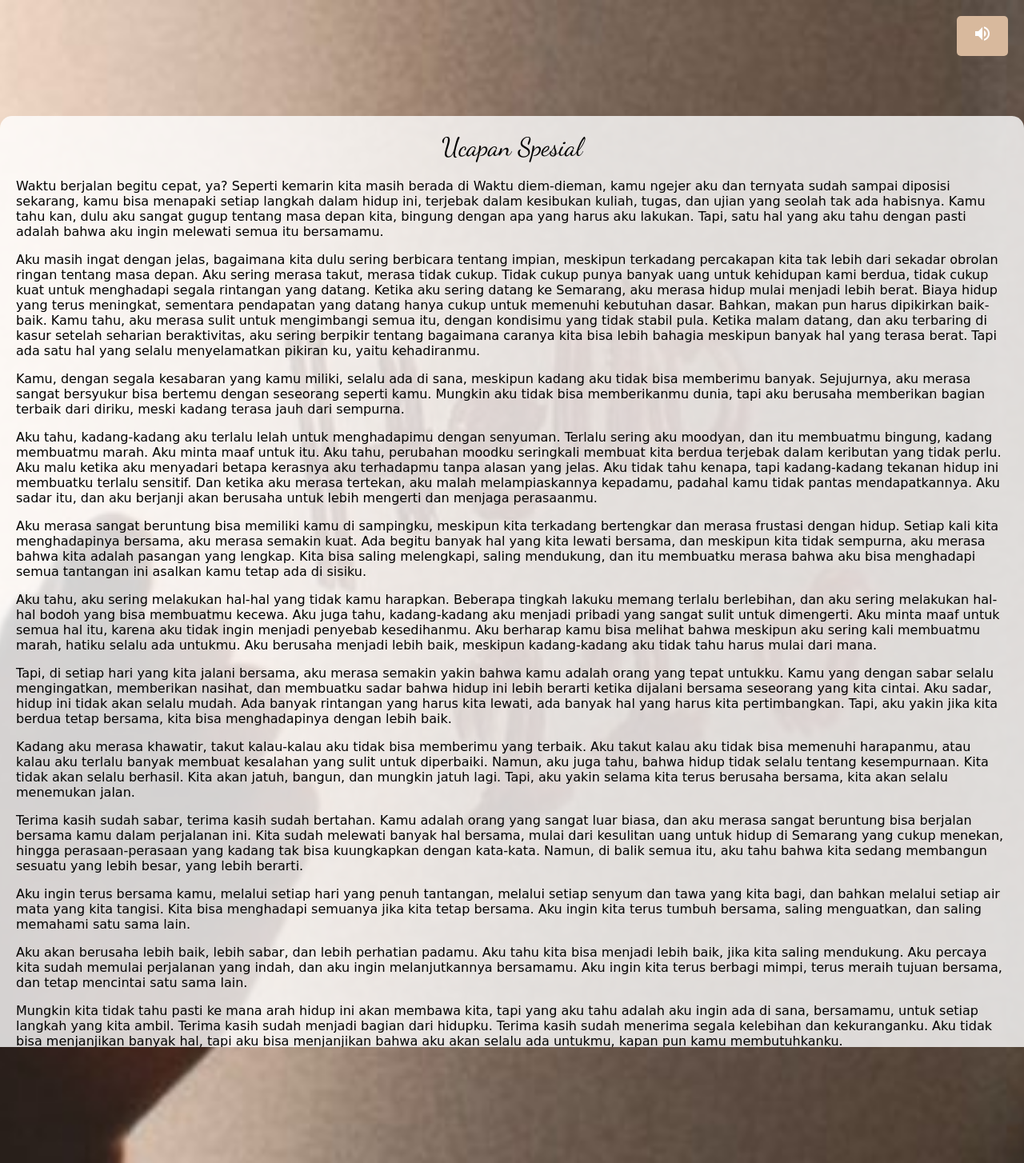
After one commit to AlhaudhyHiro/alhaudhyhiro.github.io, a PHP site: page /main1.html in a window 1280 px wide. The commit adds this page. Shown: the whole page at 80% size. Run offline with PHP 8.4, Linux system fonts and the light colour scheme.

Commit message:
Update patch

```diff
--- /dev/null
+++ b/main1.html
@@ -0,0 +1,55 @@
+<!DOCTYPE html>
+<html lang="en">
+<head>
+    <meta charset="UTF-8">
+    <meta name="viewport" content="width=device-width, initial-scale=1.0">
+    <title>Ulang Tahun Kamu - Slide 1</title>
+    <link href="https://fonts.googleapis.com/css2?family=Dancing+Script&display=swap" rel="stylesheet">
+    <link href="https://fonts.googleapis.com/icon?family=Material+Icons" rel="stylesheet">
+    <link rel="stylesheet" href="style.css">
+</head>
+<body>
+    <div class="slideshow-container">
+        <div class="slide">
+            <div class="container-animation">
+                <div class="text1">Ucapan Spesial</div>
+                <p class="rockybilly-text">Waktu berjalan begitu cepat, ya? Seperti kemarin kita masih berada di Waktu diem-dieman, kamu ngejer aku dan ternyata sudah sampai diposisi sekarang, kamu bisa menapaki setiap langkah dalam hidup ini, terjebak dalam kesibukan kuliah, tugas, dan ujian yang seolah tak ada habisnya. Kamu tahu kan, dulu aku sangat gugup tentang masa depan kita, bingung dengan apa yang harus aku lakukan. Tapi, satu hal yang aku tahu dengan pasti adalah bahwa aku ingin melewati semua itu bersamamu.</p>
+
+                <p class="rockybilly-text">Aku masih ingat dengan jelas, bagaimana kita dulu sering berbicara tentang impian, meskipun terkadang percakapan kita tak lebih dari sekadar obrolan ringan tentang masa depan. Aku sering merasa takut, merasa tidak cukup. Tidak cukup punya banyak uang untuk kehidupan kami berdua, tidak cukup kuat untuk menghadapi segala rintangan yang datang. Ketika aku sering datang ke Semarang, aku merasa hidup mulai menjadi lebih berat. Biaya hidup yang terus meningkat, sementara pendapatan yang datang hanya cukup untuk memenuhi kebutuhan dasar. Bahkan, makan pun harus dipikirkan baik-baik. Kamu tahu, aku merasa sulit untuk mengimbangi semua itu, dengan kondisimu yang tidak stabil pula. Ketika malam datang, dan aku terbaring di kasur setelah seharian beraktivitas, aku sering berpikir tentang bagaimana caranya kita bisa lebih bahagia meskipun banyak hal yang terasa berat. Tapi ada satu hal yang selalu menyelamatkan pikiran ku, yaitu kehadiranmu.</p>
+
+                <p class="rockybilly-text"> Kamu, dengan segala kesabaran yang kamu miliki, selalu ada di sana, meskipun kadang aku tidak bisa memberimu banyak. Sejujurnya, aku merasa sangat bersyukur bisa bertemu dengan seseorang seperti kamu. Mungkin aku tidak bisa memberikanmu dunia, tapi aku berusaha memberikan bagian terbaik dari diriku, meski kadang terasa jauh dari sempurna.</p>
+
+                <p class="rockybilly-text">Aku tahu, kadang-kadang aku terlalu lelah untuk menghadapimu dengan senyuman. Terlalu sering aku moodyan, dan itu membuatmu bingung, kadang membuatmu marah. Aku minta maaf untuk itu. Aku tahu, perubahan moodku seringkali membuat kita berdua terjebak dalam keributan yang tidak perlu. Aku malu ketika aku menyadari betapa kerasnya aku terhadapmu tanpa alasan yang jelas. Aku tidak tahu kenapa, tapi kadang-kadang tekanan hidup ini membuatku terlalu sensitif. Dan ketika aku merasa tertekan, aku malah melampiaskannya kepadamu, padahal kamu tidak pantas mendapatkannya. Aku sadar itu, dan aku berjanji akan berusaha untuk lebih mengerti dan menjaga perasaanmu.</p>
+
+                <p class="rockybilly-text">Aku merasa sangat beruntung bisa memiliki kamu di sampingku, meskipun kita terkadang bertengkar dan merasa frustasi dengan hidup. Setiap kali kita menghadapinya bersama, aku merasa semakin kuat. Ada begitu banyak hal yang kita lewati bersama, dan meskipun kita tidak sempurna, aku merasa bahwa kita adalah pasangan yang lengkap. Kita bisa saling melengkapi, saling mendukung, dan itu membuatku merasa bahwa aku bisa menghadapi semua tantangan ini asalkan kamu tetap ada di sisiku.</p>
+
+                <p class="rockybilly-text">Aku tahu, aku sering melakukan hal-hal yang tidak kamu harapkan. Beberapa tingkah lakuku memang terlalu berlebihan, dan aku sering melakukan hal-hal bodoh yang bisa membuatmu kecewa. Aku juga tahu, kadang-kadang aku menjadi pribadi yang sangat sulit untuk dimengerti. Aku minta maaf untuk semua hal itu, karena aku tidak ingin menjadi penyebab kesedihanmu. Aku berharap kamu bisa melihat bahwa meskipun aku sering kali membuatmu marah, hatiku selalu ada untukmu. Aku berusaha menjadi lebih baik, meskipun kadang-kadang aku tidak tahu harus mulai dari mana.</p>
+
+                <p class="rockybilly-text">Tapi, di setiap hari yang kita jalani bersama, aku merasa semakin yakin bahwa kamu adalah orang yang tepat untukku. Kamu yang dengan sabar selalu mengingatkan, memberikan nasihat, dan membuatku sadar bahwa hidup ini lebih berarti ketika dijalani bersama seseorang yang kita cintai. Aku sadar, hidup ini tidak akan selalu mudah. Ada banyak rintangan yang harus kita lewati, ada banyak hal yang harus kita pertimbangkan. Tapi, aku yakin jika kita berdua tetap bersama, kita bisa menghadapinya dengan lebih baik.</p>
+
+                <p class="rockybilly-text">Kadang aku merasa khawatir, takut kalau-kalau aku tidak bisa memberimu yang terbaik. Aku takut kalau aku tidak bisa memenuhi harapanmu, atau kalau aku terlalu banyak membuat kesalahan yang sulit untuk diperbaiki. Namun, aku juga tahu, bahwa hidup tidak selalu tentang kesempurnaan. Kita tidak akan selalu berhasil. Kita akan jatuh, bangun, dan mungkin jatuh lagi. Tapi, aku yakin selama kita terus berusaha bersama, kita akan selalu menemukan jalan.</p>
+
+                <p class="rockybilly-text">Terima kasih sudah sabar, terima kasih sudah bertahan. Kamu adalah orang yang sangat luar biasa, dan aku merasa sangat beruntung bisa berjalan bersama kamu dalam perjalanan ini. Kita sudah melewati banyak hal bersama, mulai dari kesulitan uang untuk hidup di Semarang yang cukup menekan, hingga perasaan-perasaan yang kadang tak bisa kuungkapkan dengan kata-kata. Namun, di balik semua itu, aku tahu bahwa kita sedang membangun sesuatu yang lebih besar, yang lebih berarti.</p>
+
+                <p class="rockybilly-text">Aku ingin terus bersama kamu, melalui setiap hari yang penuh tantangan, melalui setiap senyum dan tawa yang kita bagi, dan bahkan melalui setiap air mata yang kita tangisi. Kita bisa menghadapi semuanya jika kita tetap bersama. Aku ingin kita terus tumbuh bersama, saling menguatkan, dan saling memahami satu sama lain.</p>
+
+                <p class="rockybilly-text">Aku akan berusaha lebih baik, lebih sabar, dan lebih perhatian padamu. Aku tahu kita bisa menjadi lebih baik, jika kita saling mendukung. Aku percaya kita sudah memulai perjalanan yang indah, dan aku ingin melanjutkannya bersamamu. Aku ingin kita terus berbagi mimpi, terus meraih tujuan bersama, dan tetap mencintai satu sama lain.</p>
+
+                <p class="rockybilly-text">Mungkin kita tidak tahu pasti ke mana arah hidup ini akan membawa kita, tapi yang aku tahu adalah aku ingin ada di sana, bersamamu, untuk setiap langkah yang kita ambil. Terima kasih sudah menjadi bagian dari hidupku. Terima kasih sudah menerima segala kelebihan dan kekuranganku. Aku tidak bisa menjanjikan banyak hal, tapi aku bisa menjanjikan bahwa aku akan selalu ada untukmu, kapan pun kamu membutuhkanku.</p>
+
+                <p class="rockybilly-text">Semoga perjalanan kita yang penuh tantangan ini bisa menjadi kisah indah yang akan kita kenang selamanya. Aku berharap kamu tahu betapa besar perasaanku untukmu, dan betapa aku menghargai setiap detik yang kita habiskan bersama. Kita akan terus berjalan, meski ada rintangan, kita akan tetap bersama. Karena yang terpenting, kita saling mencintai, dan itu adalah sesuatu yang sangat berharga.</p>
+                <a class="next" href="main2.html">Next Slide</a>
+            </div>
+        </div>
+    </div>
+
+    <audio id="audioPlayer" preload="auto">
+        <source src="musik/pam-milad.mp3" type="audio/mpeg">
+    </audio>
+    <button id="muteButton" class="button">
+        <span class="material-icons" id="muteIcon">volume_up</span>
+    </button>
+
+    <script src="script.js"></script>
+</body>
+</html>
--- a/style.css
+++ b/style.css
@@ -17,35 +17,26 @@ body {
 .container {
     position: relative;
     text-align: center;
-    width: 90%; /* Mengurangi lebar untuk memberi ruang */
-    max-width: 800px; /* Membatasi lebar maksimum */
-    background-color: rgba(255, 255, 255, 0.8); /* Latar belakang transparan */
-    padding: 20px; /* Menambahkan padding */
-    border-radius: 15px; /* Membuat sudut membulat */
+    width: 90%;
+    max-width: 800px;
+    background-color: rgba(255, 255, 255, 0.8);
+    padding: 20px;
+    border-radius: 15px;
 }
 
-/* Menata gambar bulat */
+/* Mengatur tampilan gambar di index.html */
 .rounded-image img {
-    width: 200px; /* Pastikan lebar dan tinggi sama */
-    height: 200px; /* Pastikan lebar dan tinggi sama */
+    width: 200px; /* Ukuran lebar gambar */
+    height: 200px; /* Ukuran tinggi gambar */
     border-radius: 50%; /* Membuat gambar bulat */
-    object-fit: cover; /* Memastikan gambar terpotong dengan baik jika tidak proporsional */
-}
-
-/* Menata teks judul */
-h1 {
-    font-size: 2.5em; /* Ukuran font yang lebih besar */
-    color: #333; /* Warna teks yang lebih gelap untuk kontras */
-}
-
-/* Menata teks paragraf */
-p {
-    font-size: 1.2em; /* Ukuran font yang lebih besar untuk keterbacaan */
-    color: #555; /* Warna teks yang lebih lembut */
+    object-fit: cover; /* Memastikan gambar terpotong dengan baik */
 }
 
 /* Tombol dengan efek hover */
 .button {
+    position: fixed;
+    top: 20px;
+    right: 20px;
     padding: 10px 20px;
     font-size: 1.5em;
     color: #fff;
@@ -57,32 +48,31 @@ p {
 
 .button:hover {
     background: #c29d7e;
-    transform: scale(1.05);
 }
 
 /* Mengatur tampilan kontainer animasi */
 .container-animation {
     animation: fadeIn 1s ease-in-out;
-    padding: 20px; /* Padding untuk kontainer */
-    border-radius: 15px; /* Sudut membulat */
-    background-color: rgba(255, 255, 255, 0.8); /* Latar belakang transparan */
+    padding: 20px;
+    border-radius: 15px;
+    background-color: rgba(255, 255, 255, 0.8);
 }
 
 /* Mengatur tampilan gambar galeri */
 .gallery {
     display: flex;
     flex-wrap: wrap;
-    justify-content: center; /* Pusatkan gambar */
-    gap: 10px; /* Jarak antar gambar */
+    justify-content: center;
+    gap: 10px;
 }
 
 /* Menata gambar bulat di galeri */
 .gallery-image {
-    width: 200px; /* Lebar gambar */
-    height: 200px; /* Tinggi gambar */
-    border-radius: 50%; /* Membuat gambar bulat */
-    object-fit: cover; /* Memastikan gambar terpotong dengan baik */
-    animation: fadeIn 0.5s ease forwards; /* Animasi masuk untuk setiap gambar */
+    width: 200px;
+    height: 200px;
+    border-radius: 50%;
+    object-fit: cover;
+    animation: fadeIn 0.5s ease forwards;
 }
 
 /* Animasi fade in untuk gambar */
@@ -111,3 +101,35 @@ p {
 .prev:hover, .next:hover {
     background-color: #c29d7e;
 }
+
+.custom-button {
+    font-family: 'Rockybilly';/* Ganti dengan font yang diinginkan */
+    font-weight: bold; /* Jika ingin tebal */
+    font-size: 1.2em; /* Ukuran font */
+}
+
+.text1 {
+    text-align: center; /* Untuk memusatkan teks */
+    font-size: 2em; /* Ukuran font dua kali lipat */
+    margin-bottom: 20px; /* Tambahkan margin bawah untuk jarak */
+}
+
+.text2 {
+    text-align: center; /* Untuk memusatkan teks */
+    font-size: 2em; /* Ukuran font dua kali lipat */
+    margin-bottom: 20px; /* Tambahkan margin bawah untuk jarak */
+}
+
+.text3 {
+    text-align: center; /* Untuk memusatkan teks */
+    font-size: 2em; /* Ukuran font dua kali lipat */
+    margin-bottom: 20px; /* Tambahkan margin bawah untuk jarak */
+}
+
+.rockybilly-text {
+    font-family: 'Rockybilly', cursive; /* Menggunakan font Rockybilly */
+}
+
+.slide {
+    max-height: 80vh; /* Atur tinggi maksimum kontainer slide */
+    overflow-y: auto; /* Tambahkan scroll vertikal jika konten terlalu panjang */
```
Also changed, not shown: index.html (+10 -4 lines), main2.html (renamed from main.html, +8 -27 lines), main3.html (added, +37 -0 lines), script.js (+6 -34 lines).
